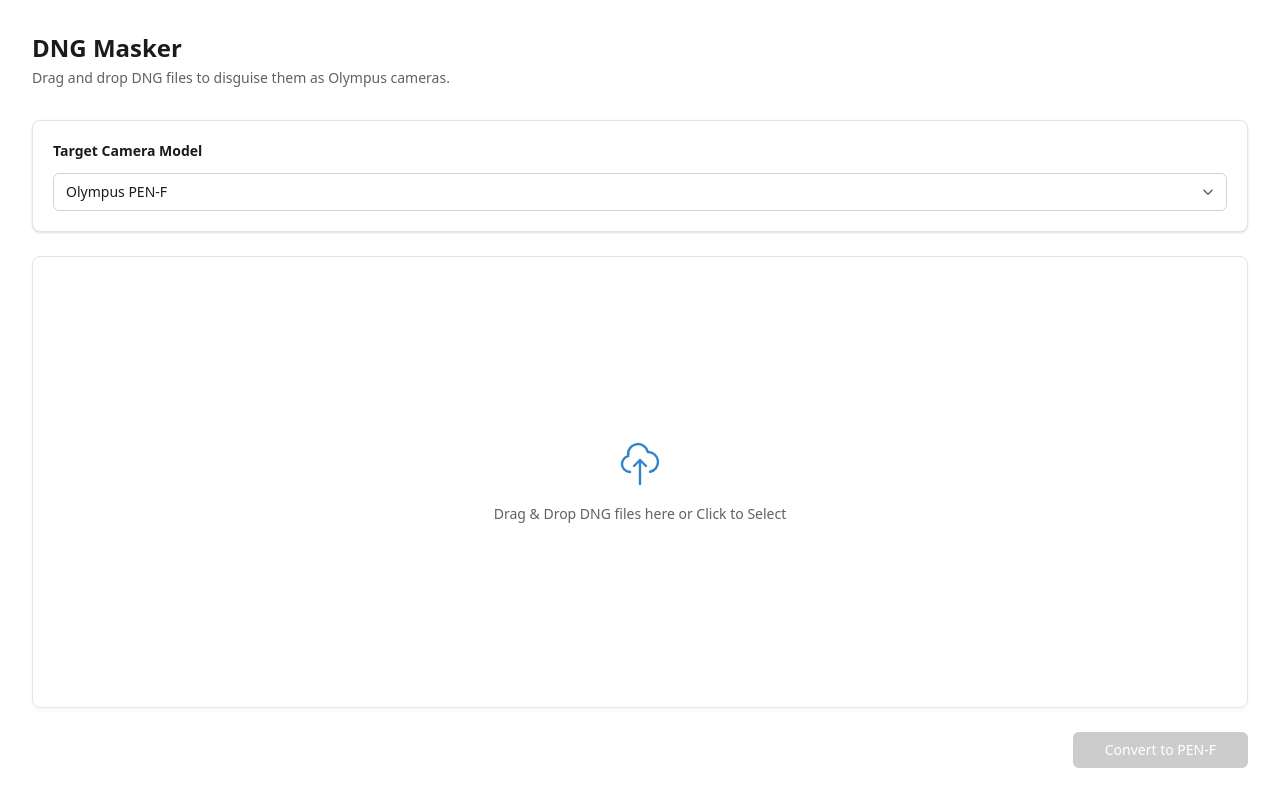
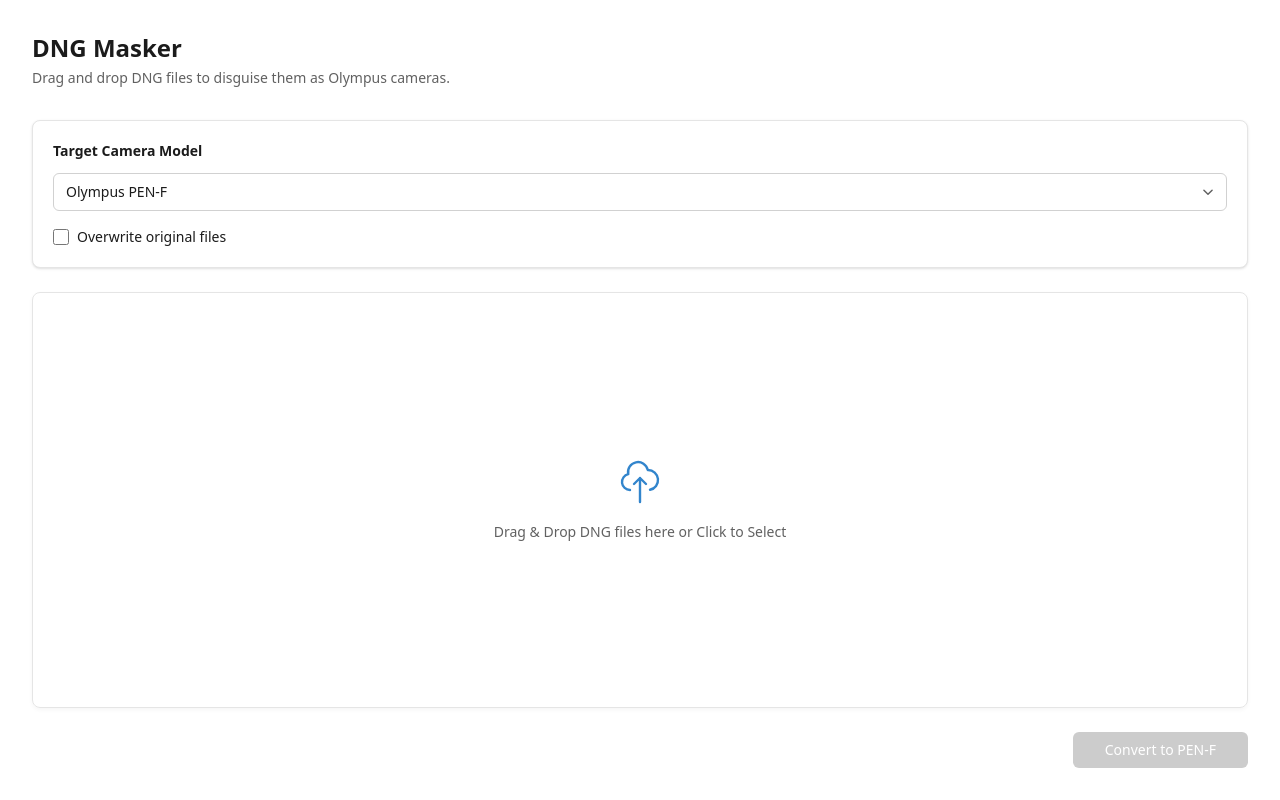
Before and after one commit to Cyancat000/YiModelMasking, a SvelteKit app: page / in a window 1280 px wide. Built offline with nearby package versions, Linux system fonts and the light colour scheme.

Commit message:
feat: 添加报错提示和可选是否覆盖原文件

```diff
--- a/src-tauri/tauri.conf.json
+++ b/src-tauri/tauri.conf.json
@@ -15,8 +15,8 @@
         "title": "yi2olympus",
         "width": 800,
         "height": 600,
-        "minWidth": 400,
-        "minHeight": 350,
+        "minWidth": 640,
+        "minHeight": 480,
         "dragDropEnabled": true
       }
     ],
--- a/src/routes/+page.svelte
+++ b/src/routes/+page.svelte
@@ -2,7 +2,7 @@
   import { onMount, onDestroy } from "svelte";
   import { invoke } from "@tauri-apps/api/core";
   import { listen } from "@tauri-apps/api/event";
-  import { open } from "@tauri-apps/plugin-dialog";
+  import { open, message } from "@tauri-apps/plugin-dialog";
 
   interface FileItem {
     path: string;
@@ -13,6 +13,7 @@
 
   let files: FileItem[] = [];
   let processing = false;
+  let overwriteOriginal = false;
   let unlisten: () => void;
 
   // Presets
@@ -194,13 +195,13 @@
 
     // Prepare arguments
     // -m: Ignore minor errors
-    // -overwrite_original: Overwrite original file
+    // -overwrite_original: Overwrite original file (if enabled)
     // -Make="OLYMPUS CORPORATION"
     // -Model="PEN-F"
     // -ImageDescription="yi2olympus"
     const args = [
       "-m",
-      "-overwrite_original",
+      ...(overwriteOriginal ? ["-overwrite_original"] : []),
       `-Make=${selectedPreset.make}`,
       `-Model=${selectedPreset.model}`,
       // Optionally set ImageDescription to mark processed files
@@ -227,9 +228,14 @@
       );
     } catch (error) {
       console.error("ExifTool error:", error);
+      const errorMsg = String(error);
+
+      // Show error dialog
+      await message(errorMsg, { title: 'Conversion Failed', kind: 'error' });
+
       files = files.map((f) =>
         f.status === "processing"
-          ? { ...f, status: "error", message: String(error) }
+          ? { ...f, status: "error", message: errorMsg }
           : f,
       );
     } finally {
@@ -267,7 +273,7 @@
       Target Camera Model
     </label>
 
-    <div class="relative">
+    <div class="relative mb-4">
       <select
         id="preset-select"
         bind:value={selectedPreset}
@@ -298,6 +304,15 @@
         </svg>
       </div>
     </div>
+
+    <label class="flex items-center gap-2 text-sm text-[#1b1b1b] cursor-pointer select-none">
+        <input
+            type="checkbox"
+            bind:checked={overwriteOriginal}
+            class="w-4 h-4 text-[#0067c0] border-gray-300 rounded focus:ring-[#0067c0]"
+        />
+        <span>Overwrite original files</span>
+    </label>
   </div>
 
   <div
```
